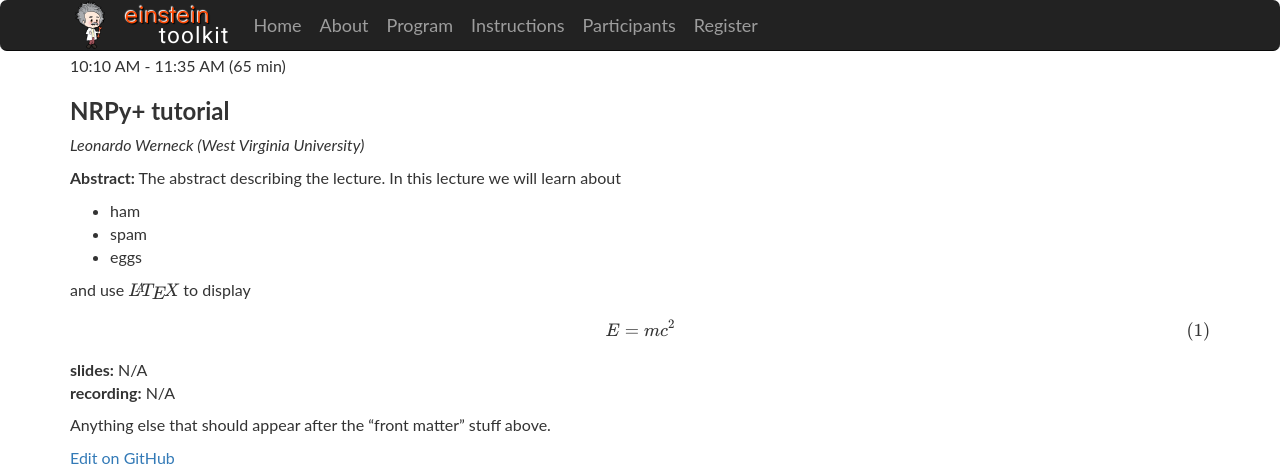
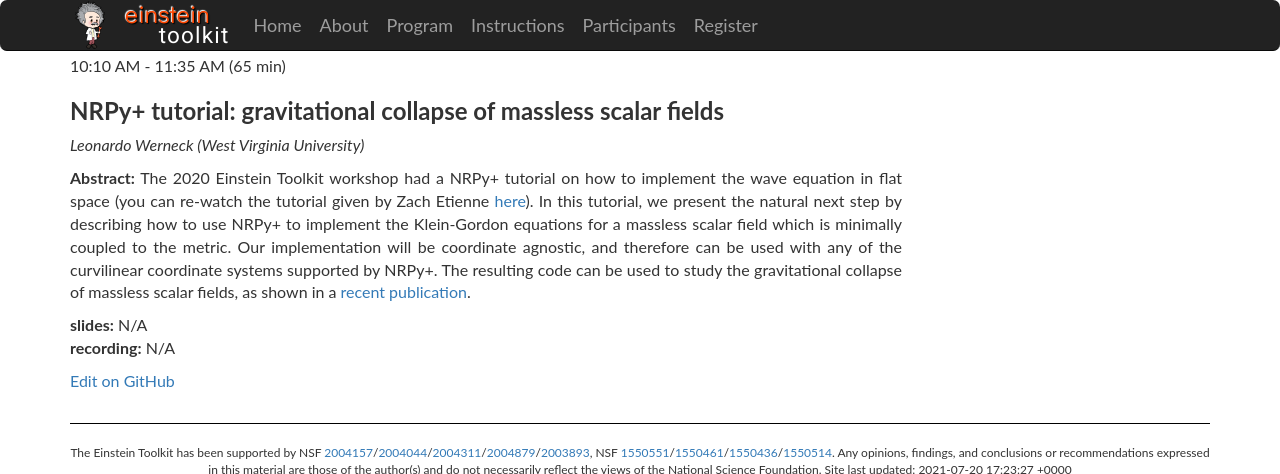
Before and after one commit to EinsteinToolkit/et2021uiuc, a Jekyll site: the page built from _lectures/15-LeoWerneck/index.md, in a window 1280 px wide, cut to the strip 0-474 px from the top of the page. Built offline with Jekyll 4.4.1, drawn with Linux system fonts in a browser that asks for light colours; formulas are drawn with MathJax 3.

Commit message:
et2021uiuc/_lectures/15-LeoWerneck/index.md: updated title and abstract

```diff
--- a/_lectures/15-LeoWerneck/index.md
+++ b/_lectures/15-LeoWerneck/index.md
@@ -1,38 +1,33 @@
 ---
 layout: default
 usemathjax: true
-title: "NRPy+ tutorial"
+title: "NRPy+ tutorial: gravitational collapse of massless scalar fields"
 author: Leonardo Werneck
 institution: West Virginia University
 # updload your slides as slides.pdf
 # upload your recorded talk as recording.mp4
 # all other files in this directory will show up as "additional files"
-# alternatively you can override by uncommenting and giving an explict URL:
+# alternatively you can override by uncommenting and giving an explicit URL:
 #slides: myslides.pdf
 #recording: https://youtu.be/GYJzhxWWBB8
 ---
 {% include base.html %}
 
 {%-capture abstract-%}
-The abstract describing the lecture. In this lecture we will learn about
-
-* ham
-* spam
-* eggs
-
-and use $$\LaTeX$$ to display
-
-$$
-\begin{equation}
-E = m c^2
-\end{equation}
-$$
+The 2020 Einstein Toolkit workshop had a NRPy+ tutorial on how to
+implement the wave equation in flat space (you can re-watch the
+tutorial given by Zach Etienne [here](https://www.youtube.com/watch?v=TIPiW5-mPOM)).
+In this tutorial, we present the natural next step by describing how to use
+NRPy+ to implement the Klein-Gordon equations for a massless scalar field
+which is minimally coupled to the metric. Our implementation will be
+coordinate agnostic, and therefore can be used with any of the
+curvilinear coordinate systems supported by NRPy+. The resulting code
+can be used to study the gravitational collapse of massless scalar
+fields, as shown in a [recent publication](https://arxiv.org/abs/2106.06553).
 {%-endcapture-%}
 
 <div class="col-xs-12" markdown="1">
 {% include lecture.md abstract=abstract %}
 
-Anything else that should appear after the "front matter" stuff above.
-
 [Edit on GitHub](https://github.com/EinsteinToolkit/et2021uiuc/edit/master/{{page.path}})
 </div>
```
